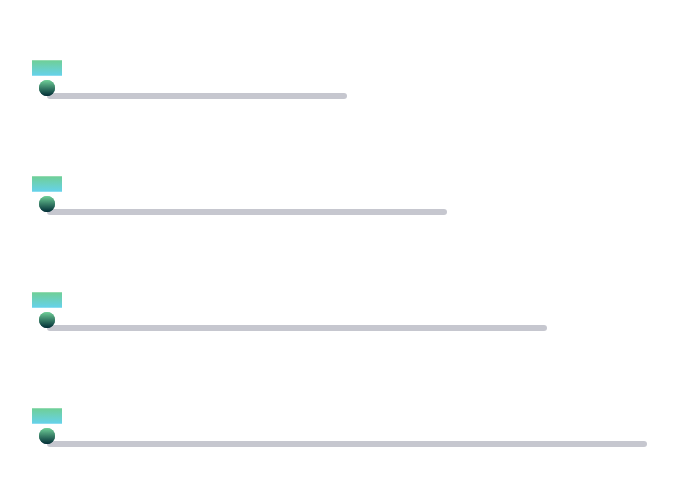
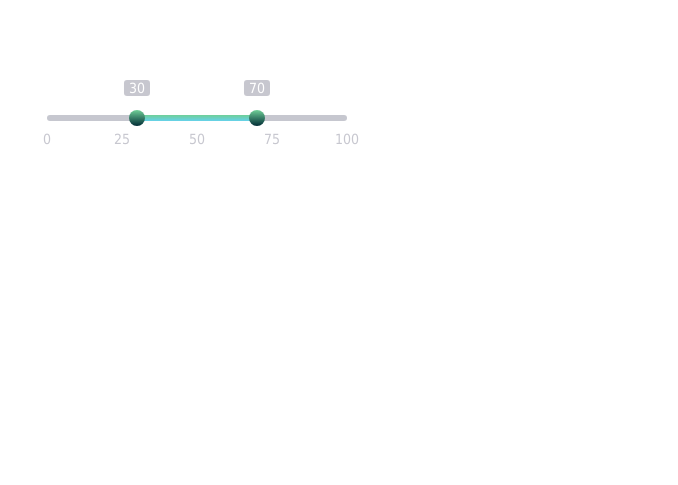
Before and after one commit to meanttobehere/slider, a website built with webpack: page src/main.html in a window 1280 px wide. Shown: the part 112-597 px from the top of the page, without its empty margins (293-971 px from the left). Built offline with nearby package versions, Linux system fonts and the light colour scheme.

Commit message:
view css updated

```diff
--- a/src/main.html
+++ b/src/main.html
@@ -18,6 +18,7 @@
 
         #slider{
             width: 300px;
+            height: 300px;
         }
 
         #slider1{
--- a/src/main.ts
+++ b/src/main.ts
@@ -1,9 +1,9 @@
 import './slider/plugin';
 
 $( "#slider" ).superSlider();
-
+/*
 $( "#slider1" ).superSlider();
 
 $( "#slider2" ).superSlider();
 
-$( "#slider3" ).superSlider();
+$( "#slider3" ).superSlider();*/
--- a/src/slider/presenter/presenter.ts
+++ b/src/slider/presenter/presenter.ts
@@ -11,6 +11,8 @@ export default class Presenter{
 
         this.view.setObserver(this.getViewObserver());
         this.model.setObserver(this.getModelObserver());
+
+        this.view.render(this.getViewProps());
     }
 
     private getViewObserver(){
@@ -42,9 +44,9 @@ export default class Presenter{
             displayScale: data.displayScale,
             pointerPosition: data.pointerPosition,
             secondPointerPosition: data.secondPointerPosition,
-            tipValue: data.pointerPosition.toString(),
-            secondTipValue: data.secondPointerPosition.toString(),
-            scaleLabels: [],
+            tipValue: Math.floor(data.pointerPosition).toString(),
+            secondTipValue: Math.floor(data.secondPointerPosition).toString(),
+            scaleLabels: ["0", "25", "50", "75", "100"],
         }
         return props;
     }
@@ -83,8 +85,13 @@ export default class Presenter{
         this.model.update(data);
     }
 
-    private scaleClickEventHandler(){
+    private scaleClickEventHandler(labelNum: number){
+        console.log(labelNum);
+        let data = this.model.getData();
 
+        if (data.typeRange){
+
+        }
     }
 
     private barClickEventHandler(){
--- a/src/slider/view/bar/bar.css
+++ b/src/slider/view/bar/bar.css
@@ -6,10 +6,25 @@
     z-index: 1;
     flex-grow: 1;
 }
+
+.slider__container_vertical .slider__bar{
+    height: inherit;
+    max-width: 6px;
+}
+
+.slider__bar_vertical{
+
+}
+
 .slider__progressSegment{
     position: absolute;
     background: linear-gradient(180deg, #6FCF97 0%, #66D2EA 100%);
     height: 6px;
+    top: 0px;
     z-index: 2;
+}
+
+.slider__progressSegment_vertical{
+    width: 6px;
     top: 0px;
 }
--- a/src/slider/view/bar/bar.ts
+++ b/src/slider/view/bar/bar.ts
@@ -6,7 +6,7 @@ interface BarInterface{
 }
 
 export interface BarProps{
-    progressbar?: boolean;
+    progressbar: boolean;
     vertical: boolean;
     intervalStartPos: number;
     intervalEndPos: number;
@@ -29,11 +29,28 @@ export default class Bar implements BarInterface{
 
     render(props: BarProps)
     {
-        let width = this.$progressSegment.parent().width() * (props.intervalEndPos - props.intervalStartPos) / 100;
-        let offset = this.$progressSegment.parent().width() * props.intervalStartPos / 100;
+        if (props.progressbar === false){
+            this.$progressSegment.hide();
+            return;
+        }
+        else
+            this.$progressSegment.show();
 
-        this.$progressSegment.css("width", width + "px");
-        this.$progressSegment.css("left", offset + "px");
+        let length = props.intervalEndPos - props.intervalStartPos;
+        let offset = props.intervalStartPos;
+
+        let propertys = {
+            length: props.vertical ? "height" : "width",
+            offset: props.vertical ? "top" : "left",
+        }
+
+        this.$progressSegment.css(propertys.length, length + "%");
+        this.$progressSegment.css(propertys.offset, offset + "%");
+
+        if (props.vertical){
+            this.$bar.addClass("slider__bar_vertical");
+            this.$progressSegment.addClass("slider__progressSegment_vertical")
+        }
     }
 
     setClickEventHandler(eventHandler: BarClickEventHandler){
--- a/src/slider/view/pointer/pointer.css
+++ b/src/slider/view/pointer/pointer.css
@@ -2,27 +2,16 @@
     position: absolute;
     width: 16px;
     height: 16px;
-    background: linear-gradient(180deg, #6FCF97 0%, #012d36 100%);
+    transform: translate(-50%, -50%);
+    box-sizing: border-box;
     border-radius: 10px;
     z-index: 3;
     cursor: pointer;
     user-select: none;
-    box-sizing: border-box;
-
-    transform: translate(-50%, -50%);
+    background: linear-gradient(180deg, #6FCF97 0%, #012d36 100%);
 }
 
 .slider__pointer:hover{
     background: goldenrod;
     cursor: pointer;
 }
-
-.slider__pointer:active{
-    background: goldenrod;
-    cursor: pointer;
-}
-
-.slider__pointer:focus{
-    background: goldenrod;
-    cursor: pointer;
-}
--- a/src/slider/view/pointer/pointer.ts
+++ b/src/slider/view/pointer/pointer.ts
@@ -23,6 +23,7 @@ export default class Pointer implements PointerInterface
 {
     private $pointer: JQuery;
     private isSecond: boolean;
+    private isVertical: boolean;
     private startMoveEventHandler: PointerStartMoveEventHandler;
     private moveEventHandler: PointerMoveEventHandler;
     private endMoveEventHandler: PointerEndMoveEventHandler;
@@ -30,11 +31,17 @@ export default class Pointer implements PointerInterface
     constructor(node: JQuery, isSecond?: boolean){
         this.$pointer = $('<div>', {class: 'slider__pointer'});
         node.append(this.$pointer);
-        this.isSecond = isSecond ? true : false;
+        if (isSecond){
+            this.isSecond = isSecond ? true : false;
+            this.$pointer.addClass("slider__pointer_second");
+        }
         this.initDragEvents();
     }
 
     render(props: PointerProps){
+        if (props.vertical)
+            this.isVertical = true;
+
         if (props.vertical){
             this.$pointer.css("top", props.position + "%");
             this.$pointer.css("left", "50%");
@@ -56,13 +63,17 @@ export default class Pointer implements PointerInterface
 
     private initDragEvents()
     {
-        let offset: number;
+        let offsetX: number;
+        let offsetY: number;
 
         let pointerMouseMove = (function mouseMoveEvent(event: MouseEvent){
-            let pos = event.clientX - offset;
-            let distance = pos - this.$pointer[0].getBoundingClientRect().left;
-            let distancePercent = distance / this.$pointer.parent().width() * 100;
-            this.moveEventHandler?.(distancePercent, this.isSecond);
+            let posX = event.clientX - offsetX;
+            let posY = event.clientY - offsetY;
+            let distanceX = posX - this.$pointer[0].getBoundingClientRect().left;
+            let distanceY = posY - this.$pointer[0].getBoundingClientRect().top;
+            let distancePercentX = distanceX / this.$pointer.parent().width() * 100;
+            let distancePercentY = distanceY / this.$pointer.parent().height() * 100;
+            this.moveEventHandler?.(this.isVertical ? distancePercentY : distancePercentX, this.isSecond);
         }).bind(this);
 
         let pointerMouseUpEvent = (function mouseUpEvent(){
@@ -73,7 +84,8 @@ export default class Pointer implements PointerInterface
         let pointerMoueseDownEvent = (function mouseDownEvent(event: MouseEvent){
             document.addEventListener('mousemove', pointerMouseMove);
             document.addEventListener('mouseup', pointerMouseUpEvent, {once: true});
-            offset = event.offsetX;
+            offsetX = event.offsetX;
+            offsetY = event.offsetY;
             this.startMoveEventHandler?.(this.isSecond);
         }).bind(this);
 
--- a/src/slider/view/scale/scale.css
+++ b/src/slider/view/scale/scale.css
@@ -1,3 +1,30 @@
 .slider__scale{
+    height: 14px;
+    flex-basis: 100%;
+    position: relative;
+}
 
+.slider__container_vertical .slider__scale{
+    height: inherit;
 }
+
+.slider__scale-label{
+    position: absolute;
+    height: 14px;
+    font-size: 14px;
+    font-family: Tahoma, sans-serif;
+    user-select: none;
+    cursor: pointer;
+    color: rgba(31, 32, 65, 0.25);
+    transform: translate(-50%);
+    top: 0;
+    left: 0;
+}
+
+.slider__container_vertical .slider__scale-label{
+    transform: translate(0, -50%);
+}
+
+.slider__scale-label:hover{
+    color: #6FCF97;
+}
--- a/src/slider/view/scale/scale.ts
+++ b/src/slider/view/scale/scale.ts
@@ -15,14 +15,44 @@ export type ScaleClickEventHandler = (labelNum: number) => void;
 
 export default class Scale implements ScaleInterface
 {
+    private $scale: JQuery;
     private clickEventHandler: ScaleClickEventHandler;
 
-    constructor(){
-
+    constructor(node: JQuery){
+        this.$scale = $("<div>", {class: "slider__scale"});
+        node.append(this.$scale);
     }
 
-    render(props: ScaleProps){
+    render(props: ScaleProps)
+    {
+        if (props.display === false){
+            this.$scale.hide();
+            return;
+        } else
+            this.$scale.show();
 
+        if (props.vertical){
+            this.$scale.css("flex-flow", "column");
+        } else
+            this.$scale.css("flex-flow", "row");
+
+        while (this.$scale.children().length < props.labels.length){
+            let $label = $("<div>", {class: "slider__scale-label"});
+            this.$scale.append($label);
+            $label.on("click", () => {
+                this.clickEventHandler?.(this.$scale.children().index($label));
+            })
+        }
+
+        this.$scale.children().filter(function(idx){
+            return idx >= props.labels.length
+        }).remove();
+
+        let property = props.vertical ? "top" : "left";
+        this.$scale.children().each(function(idx){
+            $(this).text(props.labels[idx]);
+            $(this).css(property, (idx / (props.labels.length - 1)) * 100 + "%");
+        });
     }
 
     setClickEventHandler(eventHandler: ScaleClickEventHandler){
--- a/src/slider/view/tip/tip.css
+++ b/src/slider/view/tip/tip.css
@@ -1,12 +1,15 @@
 .slider__tip{
     position: absolute;
-    background: linear-gradient(180deg, #6FCF97 0%, #66D2EA 100%);
-    top: -20px;
-    height: 15px;
+    padding: 0px 5px;
+    transform: translate(-50%, -50%);
+    display: flex;
+    align-items: center;
+    justify-content: center;
+
+    user-select: none;
+    font-size: 14px;
+    font-family: Tahoma, sans-serif;
+    background: rgba(31, 32, 65, 0.25);
+    border-radius: 3px;
     color: white;
-    width: 30px;
-    transform: translate(-50%, -50%);
-
-    text-align: center;
-    font-weight: bold;
 }
--- a/src/slider/view/tip/tip.ts
+++ b/src/slider/view/tip/tip.ts
@@ -23,7 +23,15 @@ export default class Tip
 
     render(props: TipProps)
     {
-        this.$tip.css("left", props.position + "%");
+        if (props.display === false){
+            this.$tip.hide();
+            return;
+        } else
+            this.$tip.show();
+
+        let property = props.vertical ? "top" : "left";
+
+        this.$tip.css(property, props.position + "%");
         this.$tip.text(props.value);
     }
 }
--- a/src/slider/view/view.css
+++ b/src/slider/view/view.css
@@ -1,6 +1,41 @@
 .slider__container{
-    position: relative;
-    height: 16px;
     display: flex;
     align-items: center;
+    flex-wrap: wrap;
 }
+
+.slider__tips-container{
+    position: relative;
+    height: 20px;
+    flex-basis: 100%;
+}
+
+.slider__bar-container{
+    position: relative;
+    height: 20px;
+    flex-basis: 100%;
+
+    display: flex;
+    align-items: center;
+    justify-content: center;
+}
+
+.slider__scale-container{
+    position: relative;
+    height: 20px;
+    flex-basis: 100%;
+
+    display: flex;
+    align-items: center;
+    justify-content: center;
+}
+
+.slider__container_vertical{
+    height: inherit;
+    flex-flow: row;
+}
+
+.slider__container_vertical > *{
+    height: inherit;
+    max-width: 20px;
+}
--- a/src/slider/view/view.ts
+++ b/src/slider/view/view.ts
@@ -4,6 +4,7 @@ import Pointer, { PointerStartMoveEventHandler, PointerMoveEventHandler, Pointer
 import Bar, { BarClickEventHandler, BarProps } from './bar/bar';
 import Scale, { ScaleClickEventHandler, ScaleProps } from './scale/scale';
 import Tip, { TipProps } from './tip/tip';
+import { NoEmitOnErrorsPlugin } from 'webpack';
 
 interface ViewInterface{
     render: (props: ViewProps) => void;
@@ -35,7 +36,11 @@ export interface ViewProps
 export default class View implements ViewInterface
 {
     private observer: ViewObserver;
+
     private $container: JQuery;
+    private $barContainer: JQuery;
+    private $scaleContainer: JQuery;
+    private $tipsContainer: JQuery;
 
     private bar: Bar;
     private scale: Scale;
@@ -47,14 +52,22 @@ export default class View implements ViewInterface
     constructor(node: JQuery)
     {
         this.$container = $('<div>', {class: 'slider__container'});
+        this.$scaleContainer = $("<div>", {class: "slider__scale-container"});
+        this.$barContainer = $("<div>", {class: "slider__bar-container"});
+        this.$tipsContainer = $("<div>", {class: "slider__tips-container"});
+
         node.append(this.$container);
+        this.$container
+            .append(this.$tipsContainer)
+            .append(this.$barContainer)
+            .append(this.$scaleContainer);
 
-        this.bar = new Bar(this.$container);
-        this.scale = new Scale();
-        this.pointer = new Pointer(this.$container);
-        this.secondPointer = new Pointer(this.$container, true);
-        this.tip = new Tip(this.$container);
-        this.secondTip = new Tip(this.$container);
+        this.scale = new Scale(this.$scaleContainer);
+        this.bar = new Bar(this.$barContainer);
+        this.pointer = new Pointer(this.$barContainer);
+        this.secondPointer = new Pointer(this.$barContainer, true);
+        this.tip = new Tip(this.$tipsContainer);
+        this.secondTip = new Tip(this.$tipsContainer);
 
         this.pointer.setEventsHandlers(
             this.GetPointerStartMoveEventHandler(),
@@ -111,6 +124,11 @@ export default class View implements ViewInterface
             position: props.secondPointerPosition,
         }
 
+        if (props.typeVertical)
+            this.$container.addClass("slider__container_vertical");
+        else
+            this.$container.removeClass("slider__container_vertical");
+
         this.bar.render(barProps);
         this.scale.render(scaleProps);
         this.tip.render(tipProps);
@@ -125,26 +143,26 @@ export default class View implements ViewInterface
 
     private GetPointerStartMoveEventHandler(){
         let eventHandler: PointerStartMoveEventHandler = (isSecond: boolean) => (this.observer.pointerStartMove?.(isSecond));
-        return eventHandler.bind(this);
+        return eventHandler;
     }
 
     private GetPointerMoveEventHandler(){
         let eventHandler: PointerMoveEventHandler = (position: number, isSecond: boolean) => (this.observer.pointerMove?.(position, isSecond));
-        return eventHandler.bind(this);
+        return eventHandler;
     }
 
     private GetPointerEndMoveEventHandler(){
         let eventHandler: PointerEndMoveEventHandler = (isSecond: boolean) => (this.observer.pointerEndMove?.(isSecond));
-        return eventHandler.bind(this);
+        return eventHandler;
     }
 
     private GetBarClickEventHandler(){
         let eventHandler: BarClickEventHandler = (position: number) => (this.observer.clickOnBar?.(position));
-        return eventHandler.bind(this);
+        return eventHandler;
     }
 
     private GetScaleClickEventHandler(){
         let eventHandler: ScaleClickEventHandler = (labelNum: number) => (this.observer.clickOnScaleLabel?.(labelNum));
-        return eventHandler.bind(this);
+        return eventHandler;
     }
 }
```
